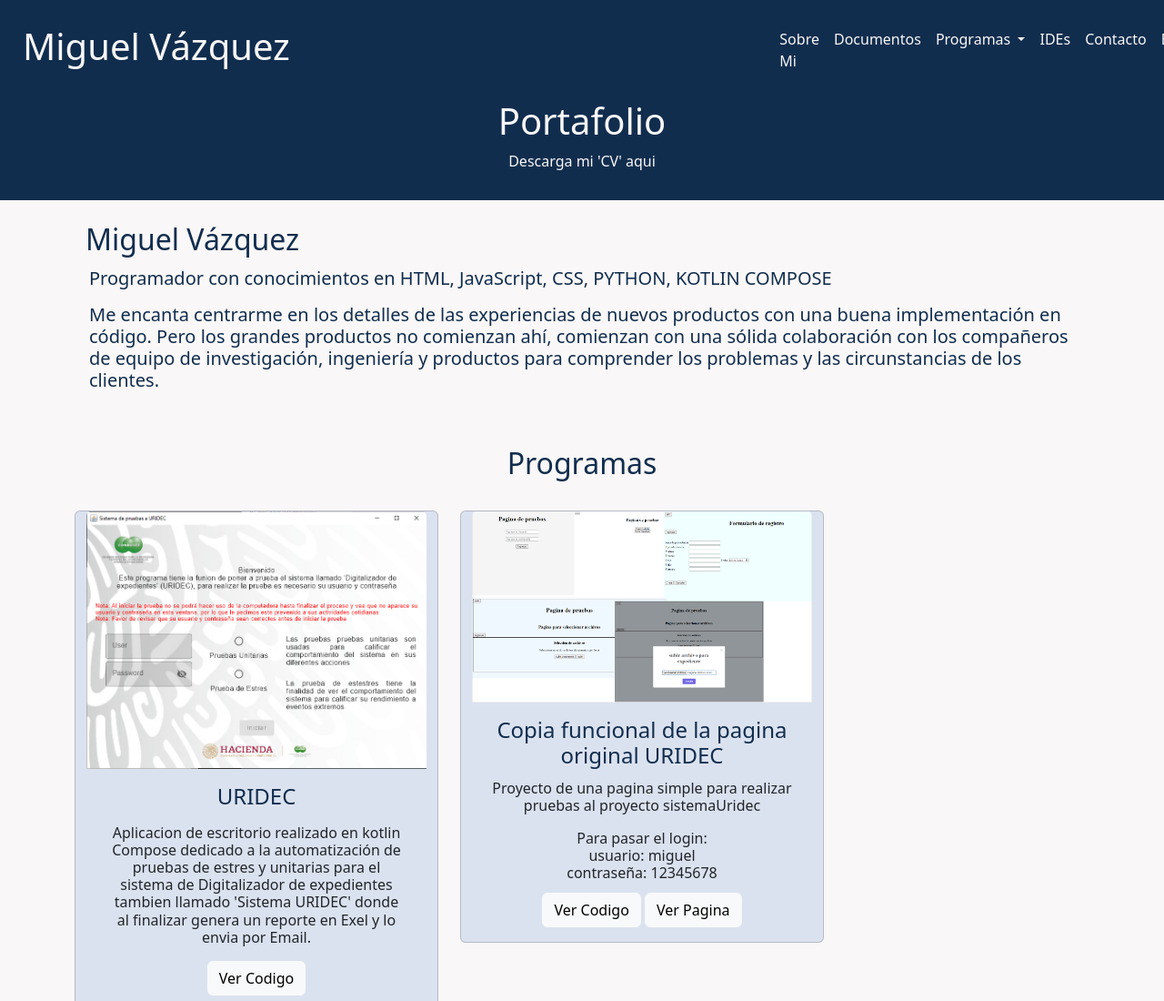
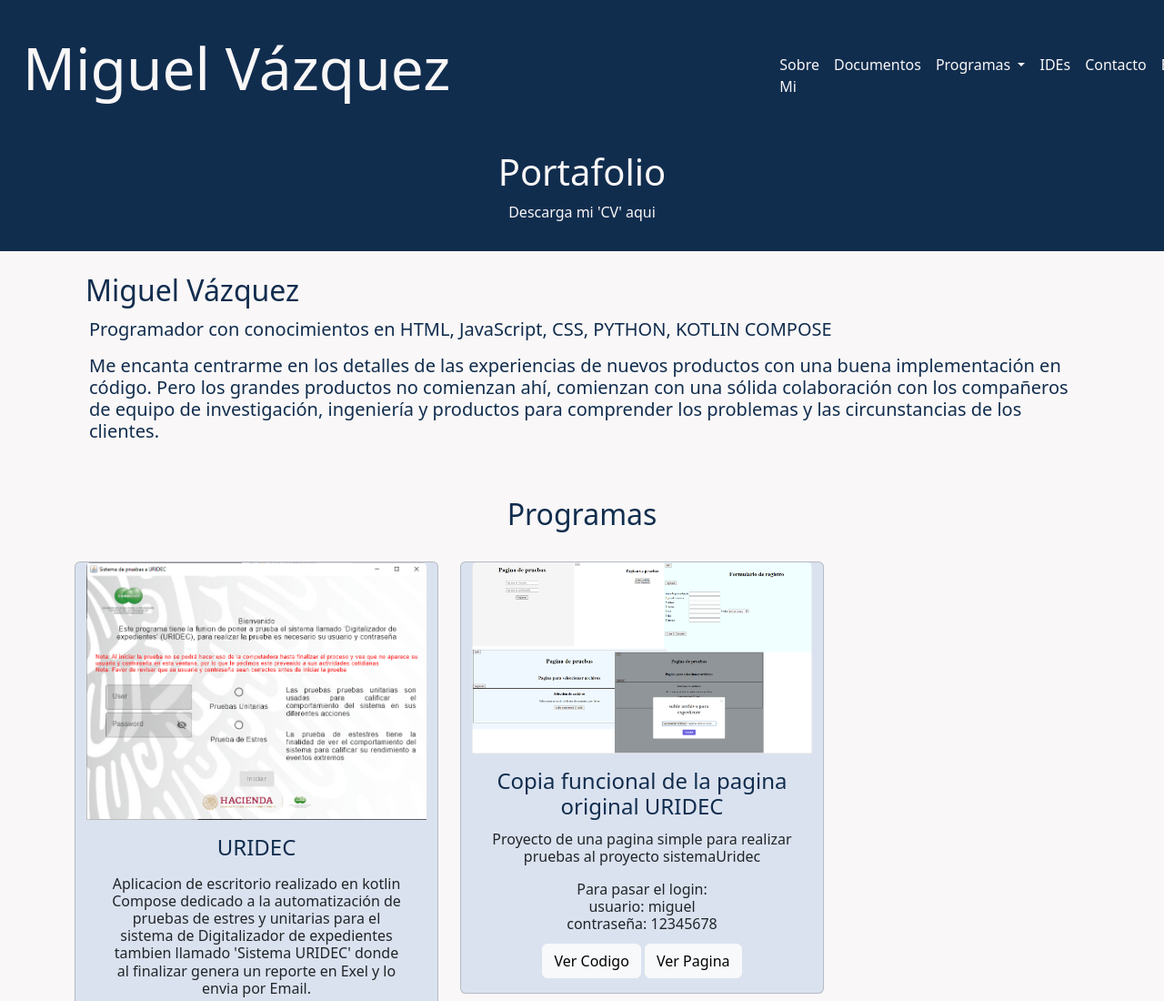
Before and after one commit to zeuqzavleugim/Mi-portafolio, a plain HTML site: page index.html in a window 1280 px wide. Shown: the top 1100 px of the page at 91% size. Drawn offline with nearby package versions, Linux system fonts and the light colour scheme.

Commit message:
changes in css

```diff
--- a/index.html
+++ b/index.html
@@ -18,7 +18,7 @@
                 <div class="col p-1">
                     <nav class="navbar navbar-expand-lg navbar-dark ">
                         <div class="container-fluid" id="0">
-                            <button type="button" name="nombre" onclick="botones('nombre')" class="btn text-white text-start col-8"><p class="h1" id="nombreCabezado">Miguel Vázquez</p></button>
+                            <button type="button" name="nombre" onclick="botones('nombre')" class="btn text-white text-start col-8"><p id="nombreCabezado">Miguel Vázquez</p></button>
                           <button class="navbar-toggler" type="button" data-bs-toggle="collapse" data-bs-target="#navbarSupportedContent" aria-controls="navbarSupportedContent" aria-expanded="false" aria-label="Toggle navigation">
                             <span class="navbar-toggler-icon"></span>
                           </button>
--- a/style.css
+++ b/style.css
@@ -16,3 +16,6 @@
 #nombreCabezado, .nav-link, #portafolo, #desCv, #cvDes, #nombrePie, #letra{
     color: #F9F7F7;
 }
+#nombreCabezado{
+    font-size: 4rem;
+}
```
